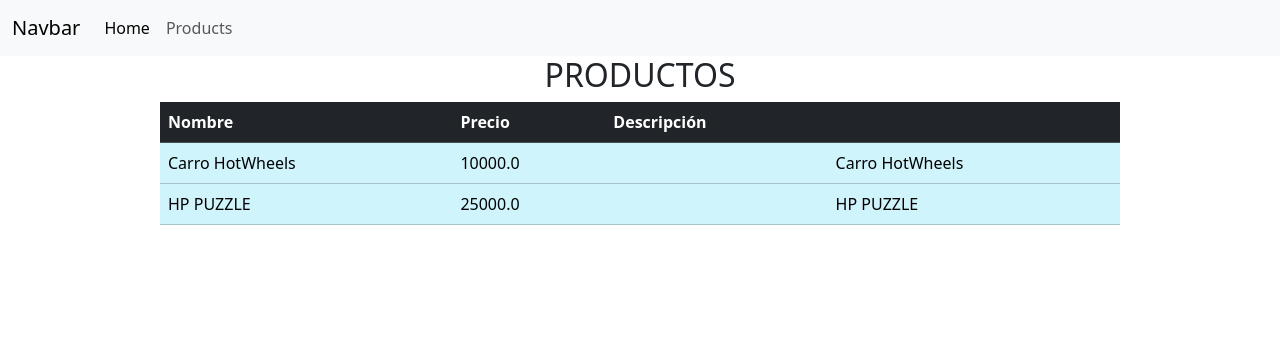
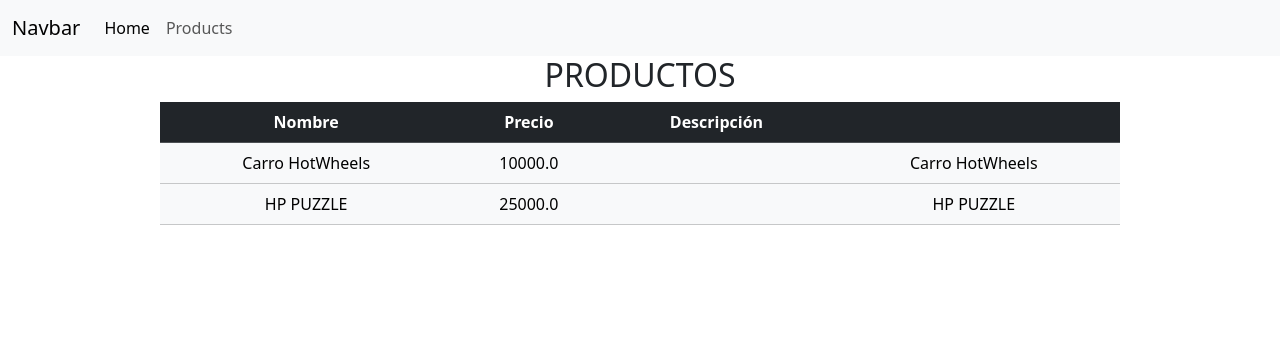
Before and after one commit to HAlejandra10/PY_CRUD, a Django app: page /productos in a window 1280 px wide. Shown: the top 356 px of the page. Run offline with Django 4.2, Linux system fonts and the light colour scheme; data comes from the database, SQL or seed files in the repository.

Commit message:
add styles and change styles too

```diff
--- a/tienda/templates/productos.html
+++ b/tienda/templates/productos.html
@@ -4,7 +4,7 @@
 
     <h2 class="text-center">PRODUCTOS</h2>
 
-    <table class="table table-info w-75 mx-auto">
+    <table class="table table-light w-75 mx-auto text-center">
         <tr class= "table-dark">
             <th>Nombre</th>
             <th>Precio</th>
```
